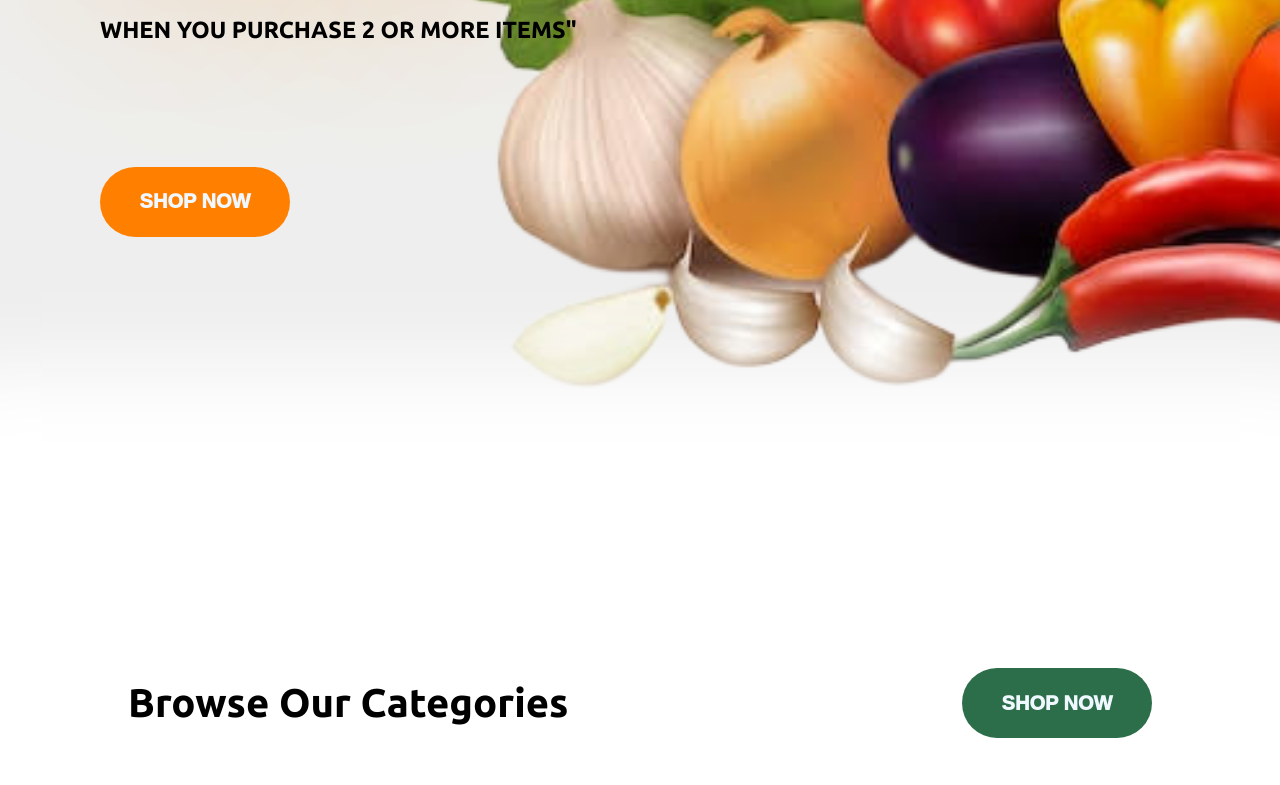
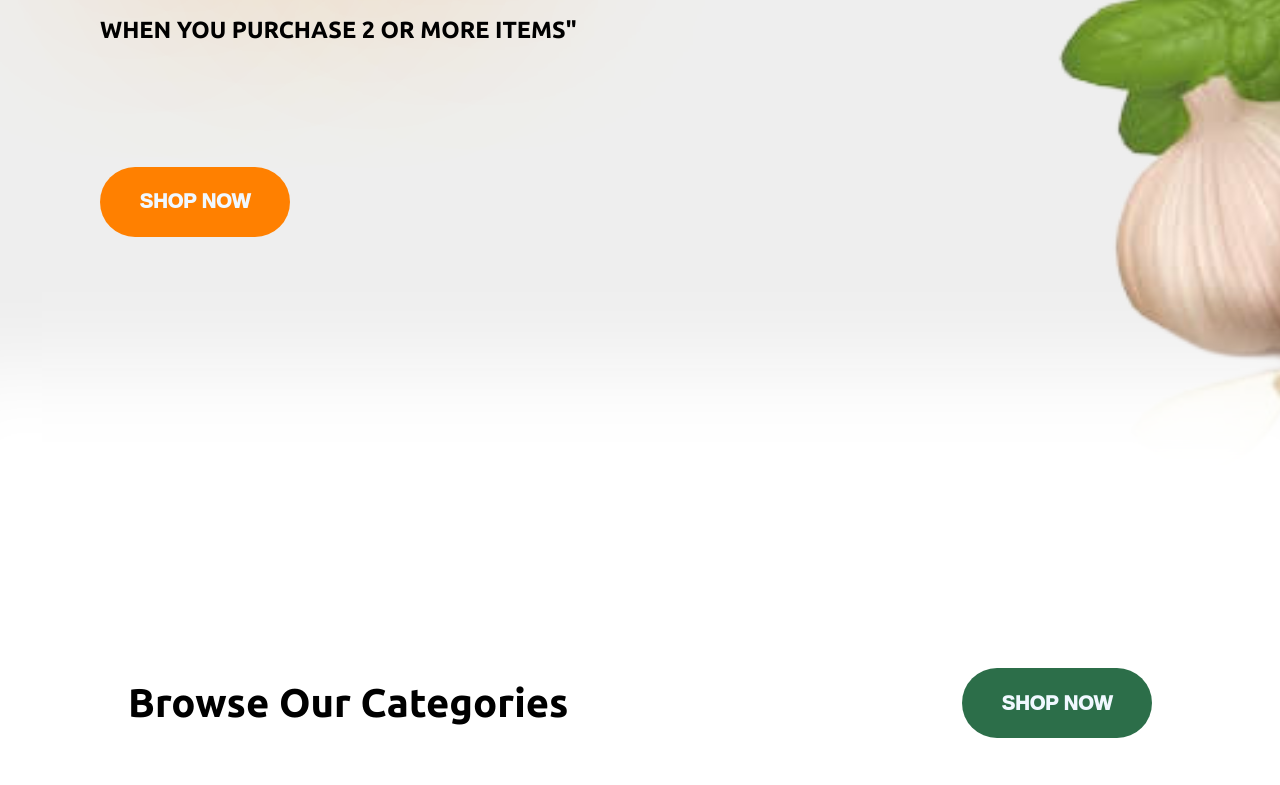
Before and after one commit to bahaashahin/Pro_10, a plain HTML site: page index.html in a window 1280 px wide. Shown: the part 402-1187 px from the top of the page. Drawn offline with Linux system fonts and the light colour scheme.

Commit message:
Update style.css

```diff
--- a/style.css
+++ b/style.css
@@ -65,8 +65,8 @@ z-index: 1;
   height: 900px;
   /* background-size: 1000px; */
   background-repeat: no-repeat;
-  background-position-x: 400px;
-  background-position-y: -180px;
+  background-position-x: 1018px;
+  background-position-y: -95px;
   background-size: 900px;
 
 }
```
